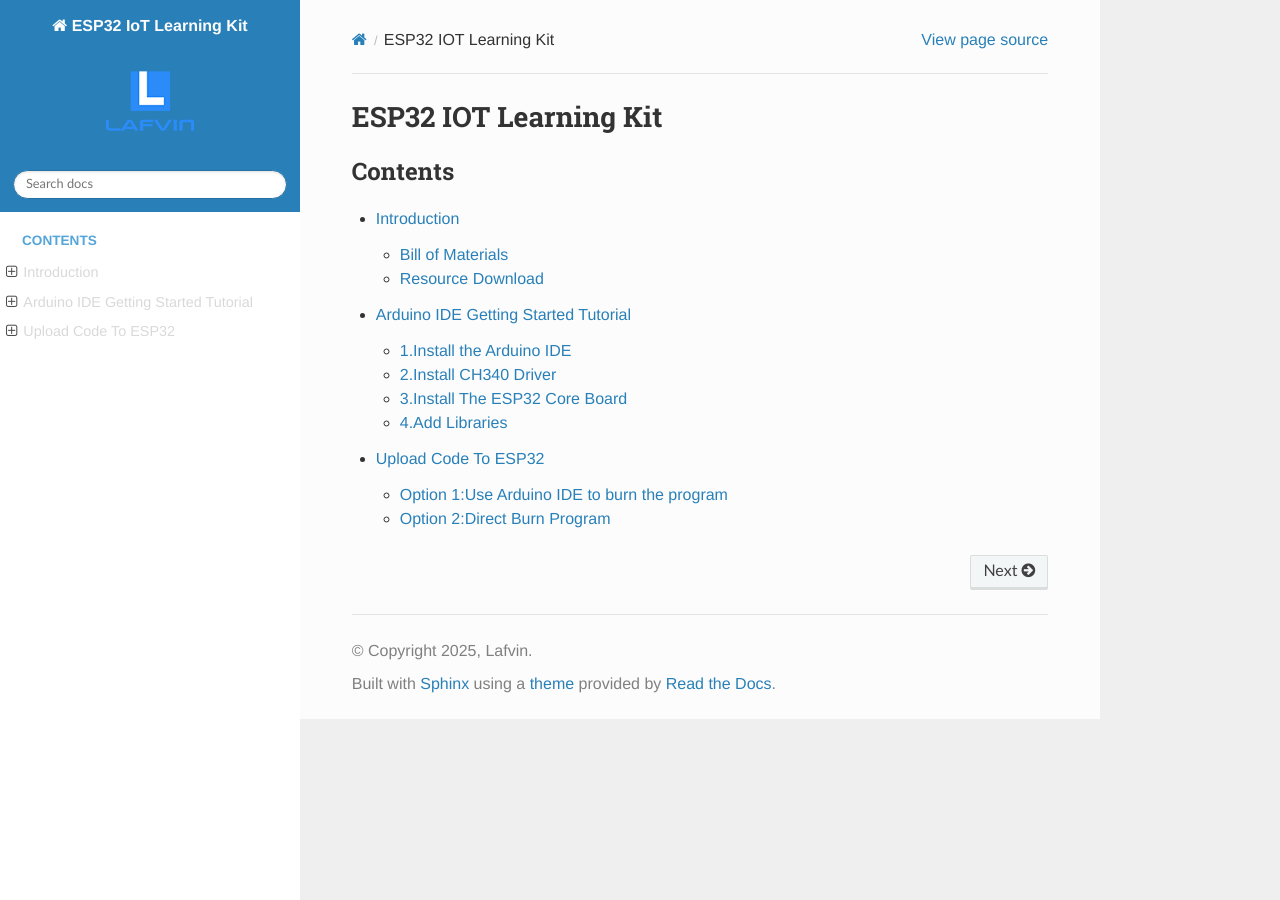
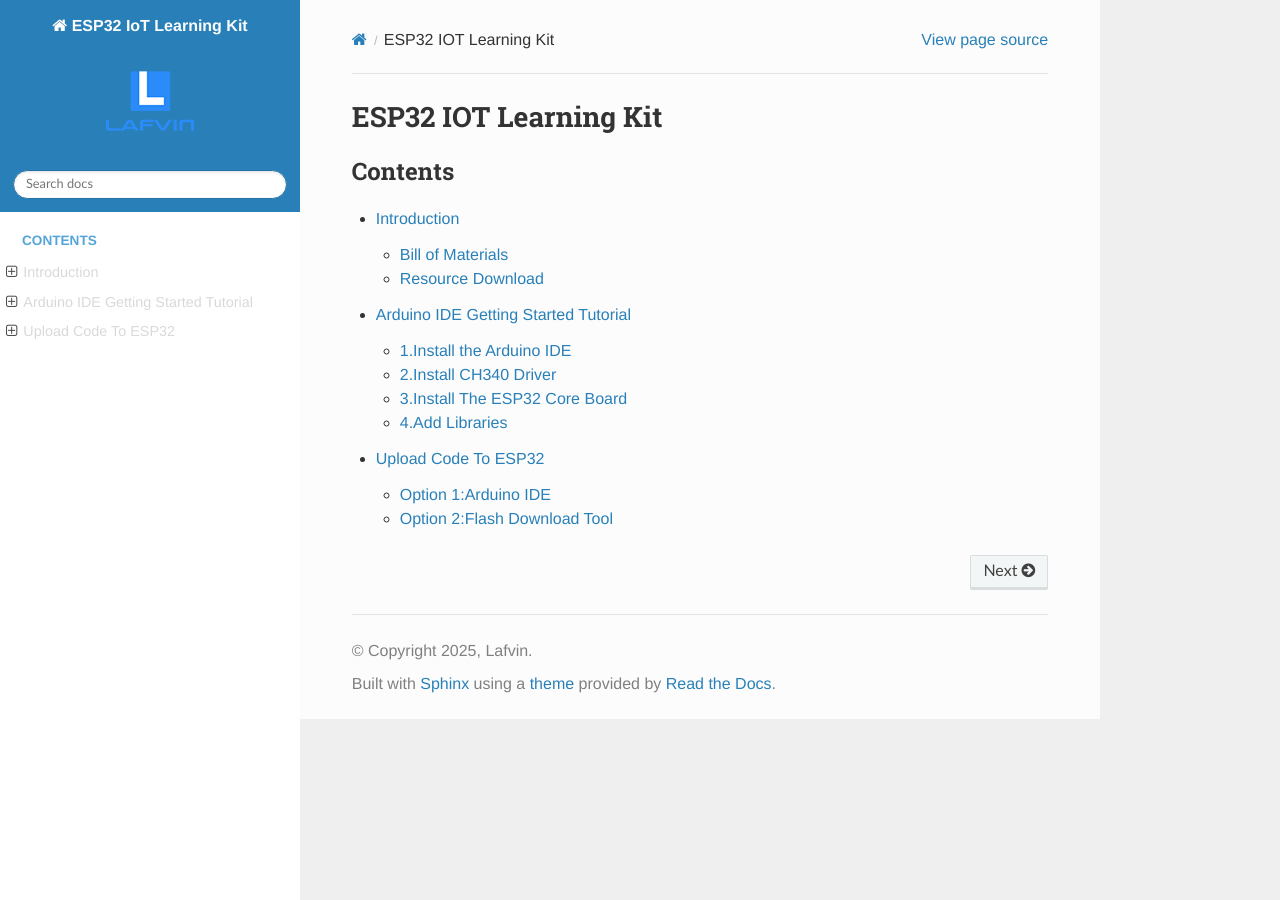
Before and after one commit to COLA508/esp32_IOT_Learning_Kit, a Sphinx documentation site: the page built from docs/source/index.rst, in a window 1280 px wide. Built offline with Sphinx 7.4.7 and the Read the Docs theme 3.1.0, drawn with Linux system fonts in a browser that asks for light colours.

Commit message:
Update Upload_code_to_ESP32.rst

```diff
--- a/docs/source/Upload_code_to_ESP32.rst
+++ b/docs/source/Upload_code_to_ESP32.rst
@@ -9,9 +9,8 @@
 
 .. _Arduino IDE burning program:
 
-Option 1:Use Arduino IDE to burn the program
---------------------------------------------
-
+Option 1:Arduino IDE
+--------------------
 After completing the previous steps, ensure that the CH340 serial port driver has been installed, the ESP32 core package has been downloaded and installed, and the required library files have been imported. At this point, you can upload the code to the ESP32 development board and start running the program.
 
 ----
@@ -32,7 +31,7 @@
 
 .. note::
 
-The example code examples numbered 1–10 are step-by-step tutorials, with each example demonstrating the functionality of 1–3 modules. If you wish to experience the full functionality of all modules, please directly use example code example number 11 for flashing.
+   The example code examples numbered 1–10 are step-by-step tutorials, with each example demonstrating the functionality of 1–3 modules. If you wish to experience the full functionality of all modules, please directly use example code example number 11 for flashing.
 
 2. Cick **File → Open** in Arduino IDE.
 3. In the pop-up window, locate the downloaded code, select the corresponding folder or file, and click **Open**.
@@ -165,7 +164,7 @@
 
 .. _Direct Burn Program:
 
-Option 2:Direct Burn Program
+Option 2:Flash Download Tool
 ---------------------------
 
 **Of course, if you find the above steps cumbersome or encounter unresolved errors during the Arduino IDE flashing process, you can also use Espressif's official flashing tool.We've packaged the complete program as a bin file. You can flash the firmware directly to your ESP32 development board without importing libraries or downloading the ESP32 core package, helping you quickly and conveniently experience the full capabilities of this kit.**
```
Also changed, not shown: other parts of docs/source/Upload_code_to_ESP32.rst (+1 -1 lines).
